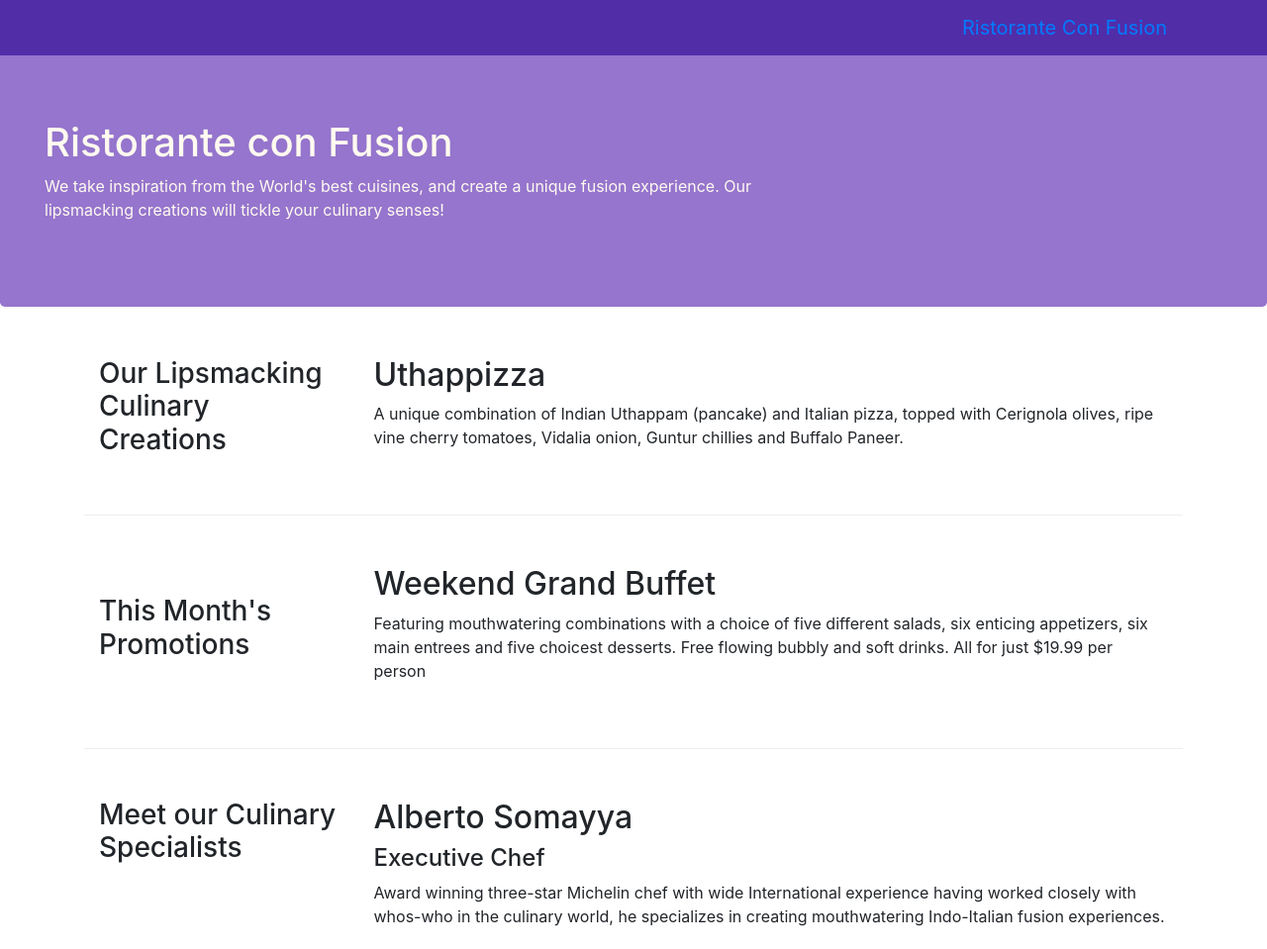
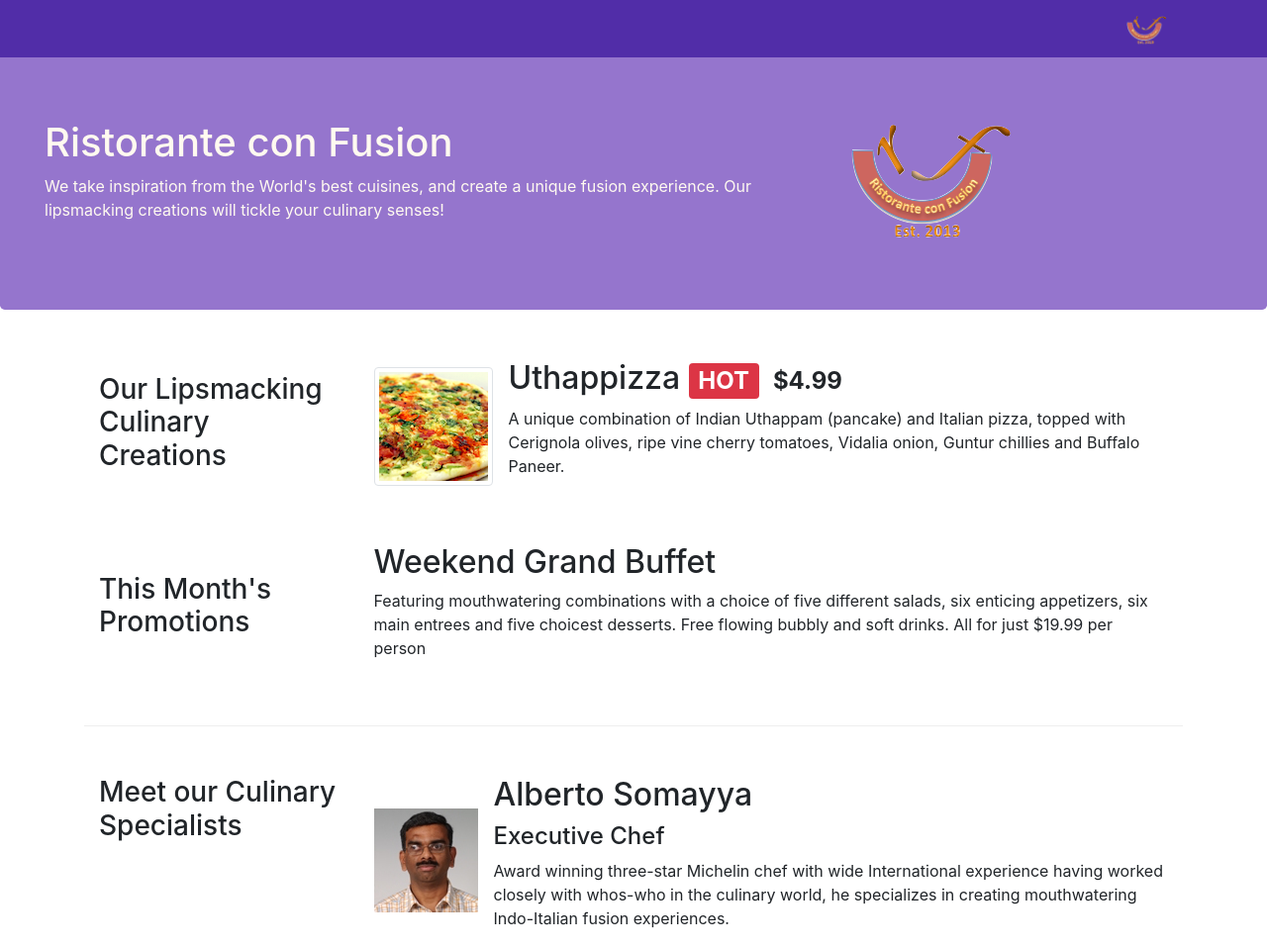
Before and after one commit to huahan82/Intro-Bootstrap, a website: page index.html in a window 1280 px wide. Shown: the top 959 px of the page at 99% size. Drawn offline with nearby package versions, Linux system fonts and the light colour scheme.

Commit message:
image, media and alerting users

```diff
--- a/index.html
+++ b/index.html
@@ -21,7 +21,7 @@
            <button class="navbar-toggler" type="button" data-toggle="collapse" data-target="#navbar">
                 <span class="navbar-toggler-icon"></span>
             </button>
-            <a class="navbar-brand" href="#">Ristorante Con Fusion</a>
+            <a class="navbar-brand" href="#"><img src="img/logo.png" height ="30" width="41"></a>
 
             <div class="collapse navbar-collapse" id="navbar">
                 <ul class="navbar-nav">
@@ -41,7 +41,9 @@
                     <h1>Ristorante con Fusion</h1>
                     <p>We take inspiration from the World's best cuisines, and create a unique fusion experience. Our lipsmacking creations will tickle your culinary senses!</p>
                 </div>
-                <div class="col col-sm">
+                <div class="col col-sm align-self-center">
+                    <img src="img/logo.png" class="img-fluid">
+
                 </div>
             </div>
         </div>
@@ -52,11 +54,17 @@
             <div class="col-sm-4  col-md-3 flex-last">
                 <h3>Our Lipsmacking Culinary Creations</h3>
             </div>
-            <div class="col-s col-md flex-first">
-                <h2>Uthappizza</h2>
-                <p>A unique combination of Indian Uthappam (pancake) and Italian pizza, topped with Cerignola olives, ripe vine cherry tomatoes, Vidalia onion, Guntur chillies and Buffalo Paneer.</p>
+                <div class="col-s col-md flex-first">
+                    <div class="media">
+                        <img class="d-flex mr-3 img-thumbnail align-self-center"
+                        src="img/uthappizza.png" alt="uthappizza">
+                        <div class="media-b0dy">
+
+                    <h2 class="mt-0">Uthappizza <span class="badge badge-danger">HOT</span><span class="badge badge-pill badge-default">$4.99</span></h2>
+                    <p>A unique combination of Indian Uthappam (pancake) and Italian pizza, topped with Cerignola olives, ripe vine cherry tomatoes, Vidalia onion, Guntur chillies and Buffalo Paneer.</p>
+                </div>
             </div>
-        </div>
+            </div>
 
 
         <div class="row row-content align-items-center">
@@ -74,10 +82,17 @@
                 <h3>Meet our Culinary Specialists</h3>
             </div>
             <div class="col-sm col-md flex-first">
+                <div class="media">
+                    <img class="d-flex mr-3 image-thumbnail align-self-center"
+                    src="img/alberto.png" alt="Alberto Sonayya">
+                    <div class="media-body">
                 <h2>Alberto Somayya</h2>
                 <h4>Executive Chef</h4>
+
                 <p class="hidden-sm-down">Award winning three-star Michelin chef with wide International experience having worked closely with whos-who in the culinary world, he specializes in creating mouthwatering Indo-Italian fusion experiences. </p>
             </div>
+        </div>
+    </div>
         </div>
     </div>
 
```
Also changed, not shown: aboutus.html (+5 -3 lines), contactus.html (+5 -3 lines), img/alberto.png (added), img/buffet.png (added), img/logo.png (added), img/uthappizza.png (added), 1 other file.
